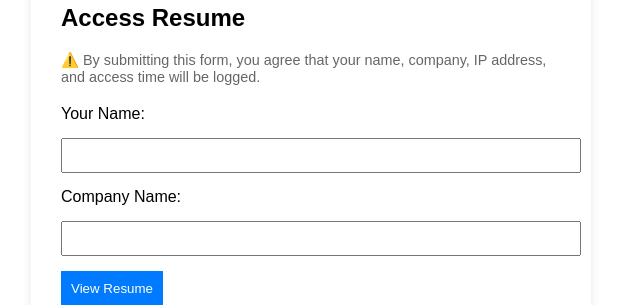
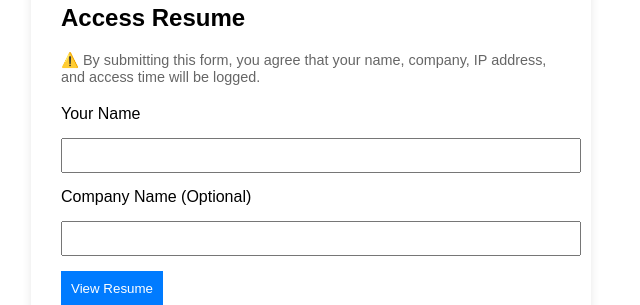
Before and after one commit to D-Patel007/QR-Resume-Tracker, a Flask app: page / in a window 1280 px wide. Shown: the part 146-451 px from the top of the page, without its empty margins (329-969 px from the left). Run offline with Flask 3, Linux system fonts and the light colour scheme.

Commit message:
Initial commit

```diff
--- a/templates/index.html
+++ b/templates/index.html
@@ -42,10 +42,10 @@
         ⚠️ By submitting this form, you agree that your name, company, IP address, and access time will be logged.
     </div>
     <form method="POST">
-        <label for="name">Your Name:</label>
+        <label for="name">Your Name</label>
         <input type="text" name="name" id="name" required>
 
-        <label for="company">Company Name:</label>
+        <label for="company">Company Name (Optional)</label>
         <input type="text" name="company" id="company" required>
 
         <button type="submit">View Resume</button>
```
Also changed, not shown: 1 other file.
